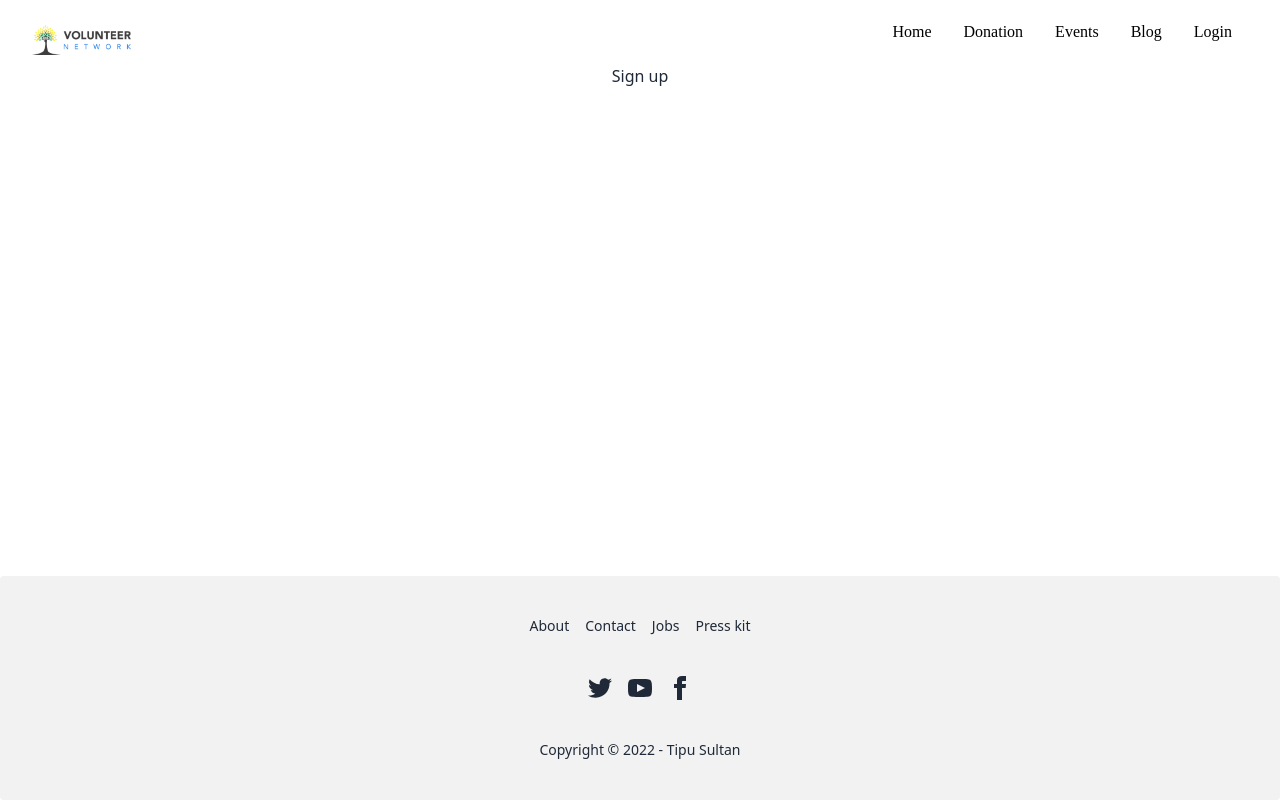
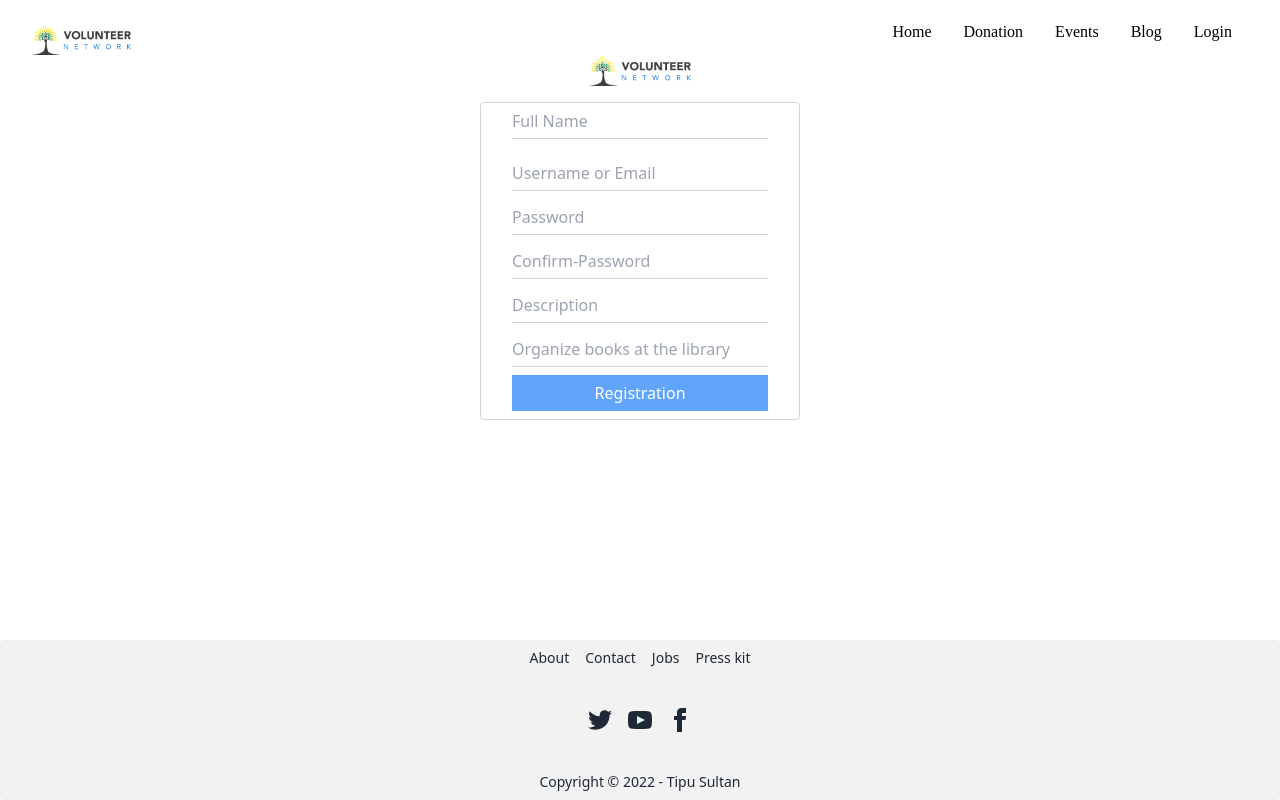
Before and after one commit to T3sultan/Web-Volunteer-Network, a React (Create React App) app: page /signup in a window 1280 px wide. Built offline with nearby package versions, Linux system fonts and the light colour scheme.

Commit message:
signup UI

```diff
--- a/src/views/pages/auth/Login/Login.js
+++ b/src/views/pages/auth/Login/Login.js
@@ -6,27 +6,35 @@ const Login = () => {
   return (
     <div className="grid items-center h-full justify-items-center">
       <img className="w-1/12" src={logo} alt="" />
-      <div className="h-full mt-4 mr-2 border w-72">
+      <div className="h-full mt-4 mr-2 bg-white border rounded w-72">
         <form>
           <div className="mt-6">
             <input
+              required
               autoComplete="off"
-              className="w-64 pl-2 border rounded h-9"
+              className="w-64 pl-2 border rounded focus:outline-none h-9"
               type="email"
               name="email"
               placeholder="Enter Your Email"
             />{" "}
           </div>{" "}
           <br />
-          <div className="my-4 -mt-2">
+          <div className="my-2 -mt-3">
             <input
               autoComplete="off"
-              className="w-64 pl-2 border rounded h-9"
+              className="w-64 pl-2 border rounded focus:outline-none h-9"
               type="password"
               name="password"
               id=""
               placeholder="Password"
               required
+            />
+          </div>
+          <div className="my-4 mt-3">
+            <input
+              className="w-64 pl-2 text-white bg-blue-400 border rounded cursor-pointer focus:outline-none h-9"
+              type="submit"
+              value="Login"
             />
           </div>
           <div className="-mt-2">
--- a/src/views/pages/auth/Signup/Signup.js
+++ b/src/views/pages/auth/Signup/Signup.js
@@ -1,9 +1,84 @@
 import React from "react";
+import logo from "../../../../assets/logos/Group 1329.png";
 
 const Signup = () => {
   return (
-    <div>
-      <h2>Sign up</h2>
+    <div className="grid items-center h-full -mt-2 justify-items-center">
+      <div className="grid items-center justify-items-center">
+        <img className="w-2/12" src={logo} alt="" />
+        <div className="mt-4 bg-white border border-gray-300 rounded w-80">
+          <form>
+            <div className="">
+              <input
+                className="w-64 border-b border-gray-300 focus:outline-none h-9"
+                type="text"
+                name="name"
+                id=""
+                required
+                placeholder="Full Name"
+              />
+            </div>
+            <br />
+            <div className="-mt-2">
+              <input
+                className="w-64 border-b border-gray-300 focus:outline-none h-9"
+                type="email"
+                name="email"
+                id=""
+                required
+                placeholder="Username or Email"
+              />
+            </div>
+            <div className="mt-2">
+              <input
+                className="w-64 border-b border-gray-300 focus:outline-none h-9"
+                type="password"
+                name="password"
+                id=""
+                placeholder="Password"
+                required
+              />
+            </div>
+            <div className="mt-2">
+              <input
+                className="w-64 border-b border-gray-300 focus:outline-none h-9"
+                type="password"
+                name="confirm-password"
+                id=""
+                placeholder="Confirm-Password"
+                required
+              />
+            </div>
+            <div className="mt-2">
+              <input
+                className="w-64 border-b border-gray-300 focus:outline-none h-9"
+                type="text"
+                name="description"
+                id=""
+                placeholder="Description"
+                required
+              />
+            </div>
+            <div className="mt-2">
+              <input
+                className="w-64 border-b border-gray-300 focus:outline-none h-9"
+                type="text"
+                name="text"
+                id=""
+                placeholder="Organize books at the library"
+                required
+              />
+            </div>
+            <div className="my-2 mt-2 ">
+              <input
+                className="w-64 text-white bg-blue-400 cursor-pointer h-9"
+                type="submit"
+                value="Registration"
+              />
+            </div>
+          </form>
+        </div>
+      </div>
     </div>
   );
 };
--- a/src/views/pages/common/Footer/Footer.js
+++ b/src/views/pages/common/Footer/Footer.js
@@ -4,7 +4,7 @@ import { Link } from "react-router-dom";
 const Footer = () => {
   return (
     <div className="absolute inset-x-0 bottom-0 ">
-      <footer className="footer footer-center p-10 bg-base-200 text-base-content rounded">
+      <footer className="p-2 rounded footer footer-center bg-base-200 text-base-content">
         <div className="grid grid-flow-col gap-4">
           <Link to="/about">About</Link>
           <a className="link link-hover">Contact</a>
```
